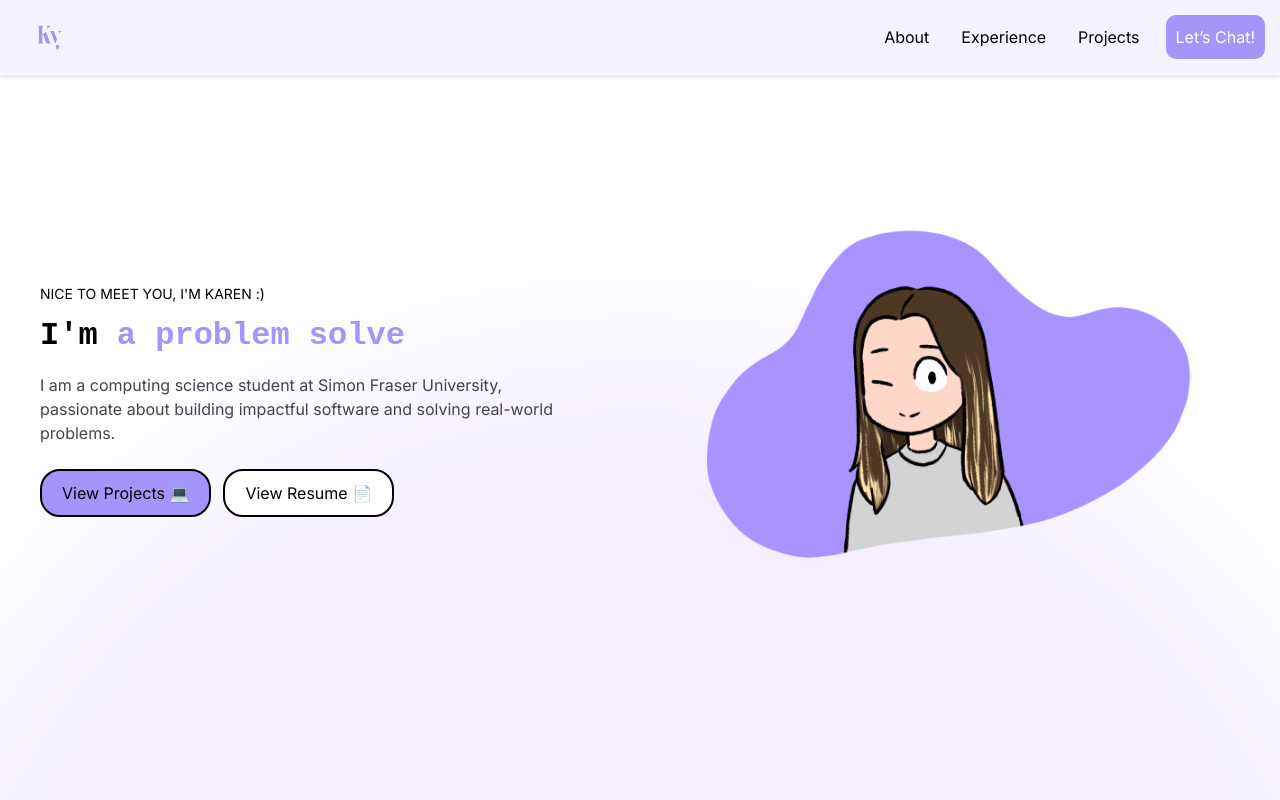
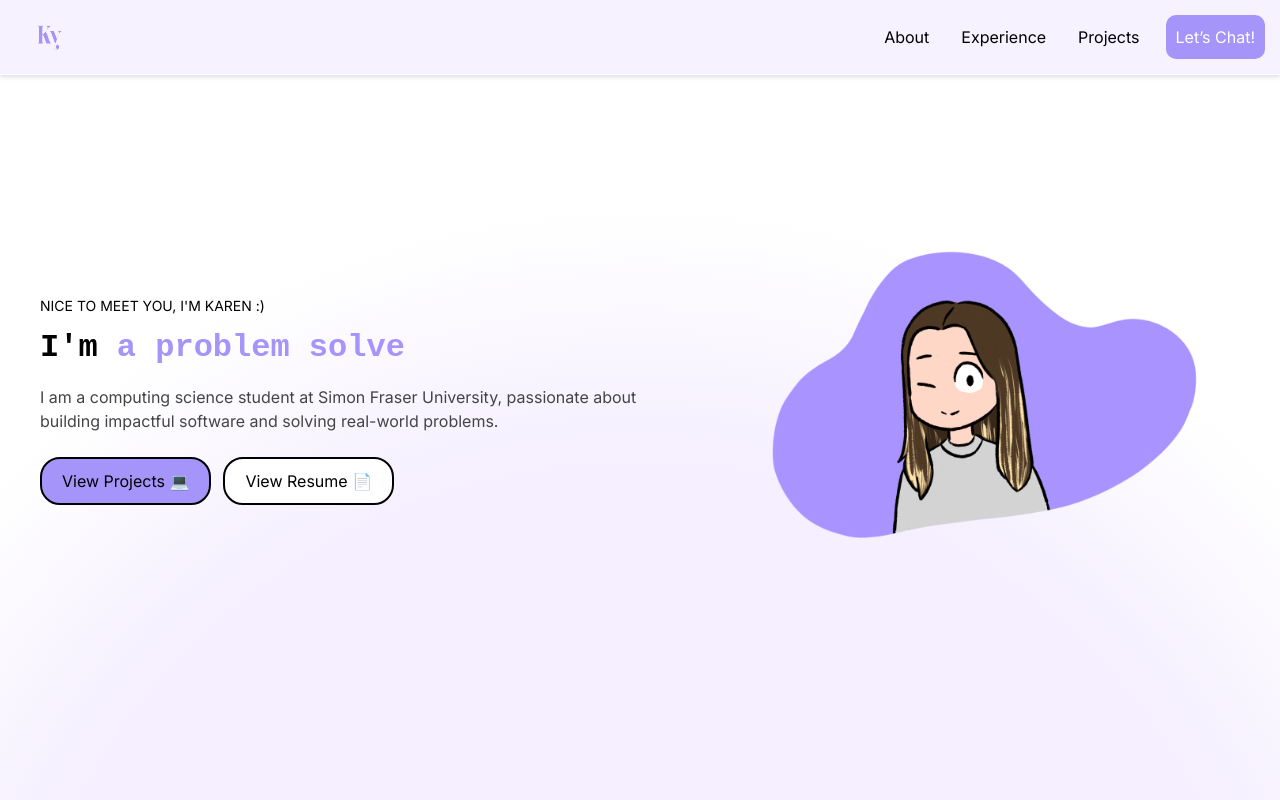
Before and after one commit to karyao/PersonalWebsite, a Next.js app: page / in a window 1280 px wide. Shown: the top 800 px of the page. Built offline with nearby package versions, Linux system fonts and the light colour scheme.

Commit message:
reverted to old build, fixed scroll bar colouring

```diff
--- a/app/globals.css
+++ b/app/globals.css
@@ -8,6 +8,13 @@ html {
 :root {
   --accent: #8b5cf6;
   --accent-hover: #6d28d9;
+  --foreground: #000000;
+}
+
+* {
+  margin: 0;
+  padding: 0;
+  box-sizing: border-box;
 }
 
 body {
@@ -20,6 +27,9 @@ body {
 }
 
 body {
+  padding: 0 0;
+  margin: 0 auto;
+  max-width: 100%;
   scrollbar-width: thin;
   scrollbar-color: var(--accent) #ffffff;
 }
@@ -35,7 +45,8 @@ body {
 ::-webkit-scrollbar-thumb {
   background-color: var(--accent);
   border-radius: 4px;
-  border: 2px solid #ffffff;
+  border: 2px solid transparent;
+  background-clip: padding-box; /* Ensures the transparent border is outside the colored area */
 }
 
 ::-webkit-scrollbar-thumb:hover {
--- a/components/styles/Hero.module.css
+++ b/components/styles/Hero.module.css
@@ -6,16 +6,22 @@
   padding: 40px;
   min-height: 100vh;
   gap: 40px;
+  overflow-x: hidden;
 }
 
 @media (min-width: 768px) {
   .container {
     flex-direction: row;
+    /* keep items centered both vertically and horizontally */
+    align-items: center;
+    justify-content: center;
   }
 }
 
 .left {
+  flex: 1 1 400px;    /* start at 400px, won’t shrink below, can grow */
   max-width: 600px;
+  margin-right: 20px;
 }
 
 .intro {
@@ -62,11 +68,17 @@
   background-color: white;
 }
 
+.primary:hover,
+.secondary:hover {
+  background: #f5efff;
+}
+
 .right {
   display: flex;
   align-items: center;
   justify-content: center;
-  width: 100%;
+  flex: 1 1 300px;   /* can shrink to 300px, can grow beyond */
+  min-width: 300px;
 }
 
 .image {
@@ -86,6 +98,7 @@
 
 .typewriter {
   display: inline-block;
+  max-width: 100%;
 }
 
 .animatedText {
@@ -106,8 +119,3 @@
     opacity: 0;
   }
 }
-
-.primary:hover,
-.secondary:hover {
-  background: #f5efff;
-}
--- a/components/styles/NavBar.module.css
+++ b/components/styles/NavBar.module.css
@@ -12,6 +12,7 @@
   border-bottom: 1px solid white;
   box-shadow: 0 2px 4px rgba(150, 150, 150, 0.3);
 }
+
 
 .logoLink {
   margin-left: 20px;
```
Also changed, not shown: public/portfolio-preview.png (added).
